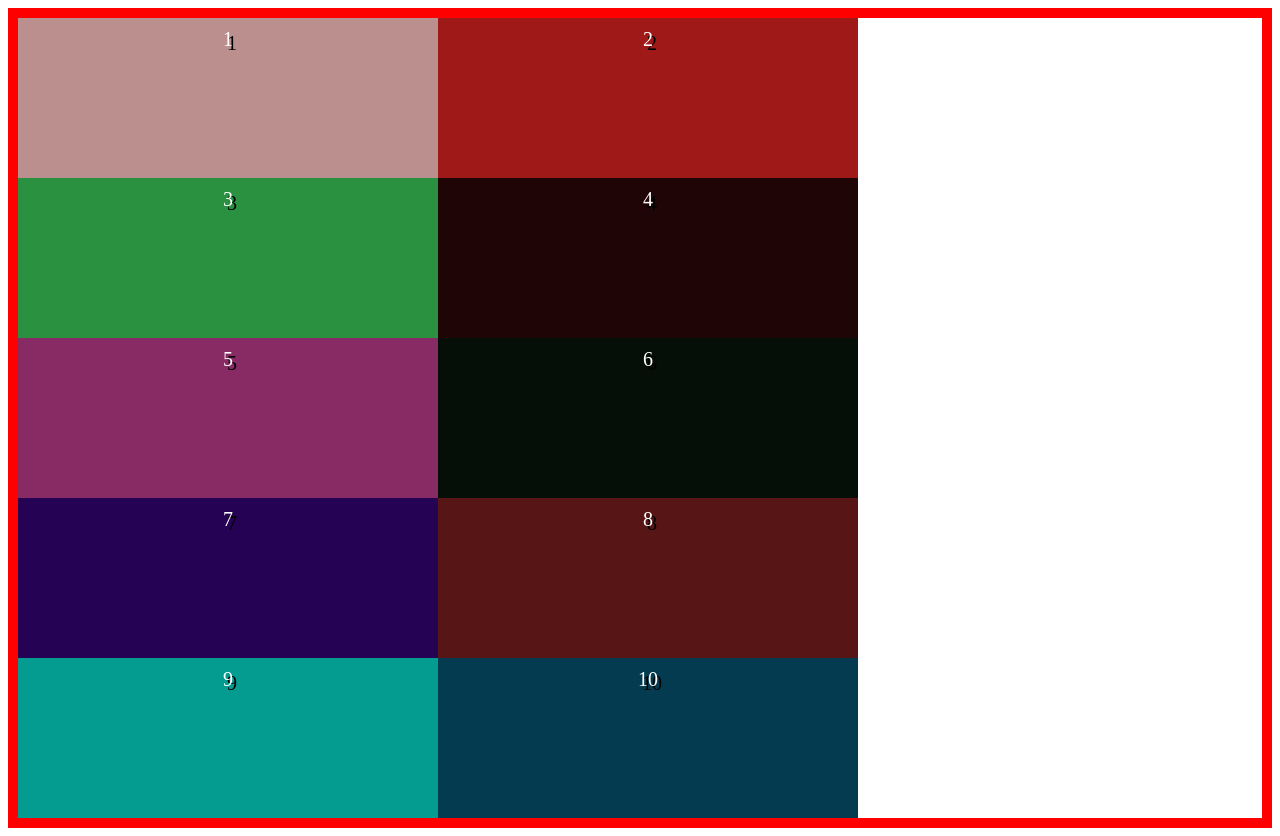
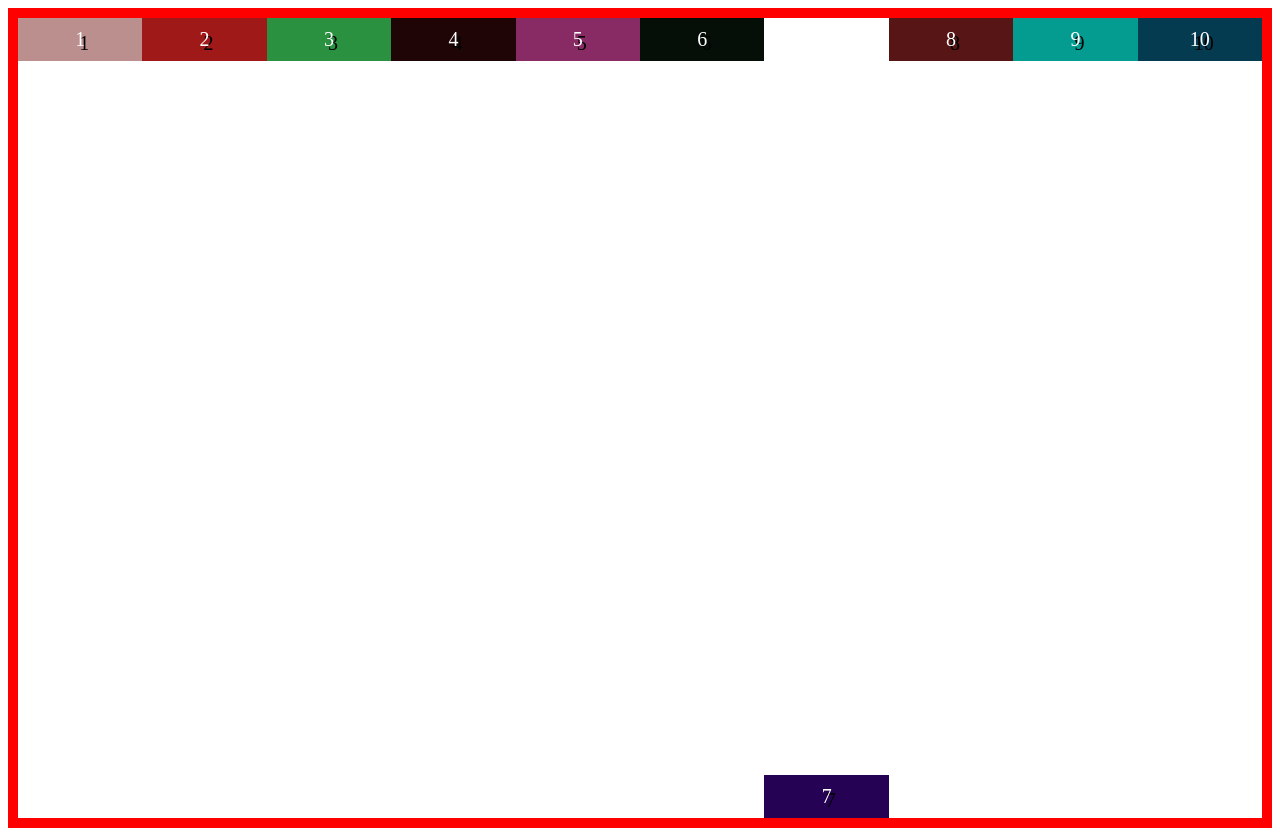
Before and after one commit to AyahElsayed/CSS-FlexBox, a plain HTML site: page index.html in a window 1280 px wide. Drawn offline with Linux system fonts and the light colour scheme.

Commit message:
Alignment with align-self

```diff
--- a/style.css
+++ b/style.css
@@ -20,11 +20,13 @@
     display: flex;
     border: 10px solid red;
     height: 100vh;
-    align-content: stretch;
-    flex-wrap: wrap;
+    align-items: flex-start;
 }
 .box{
     width: 400px;
+}
+.box7{
+    align-self:flex-end;
 }
 /* justify-content =>
         mean how are the items aligned on the main axis
@@ -51,3 +53,7 @@
     wirk with cross axis
     default value:stretch
   */
+
+  /* align-self =>
+    applied to individual item and overwrite its value
+   */
```
